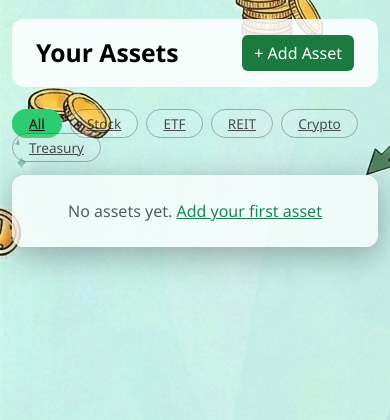
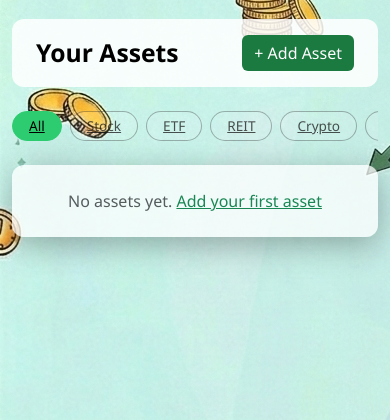
Before and after one commit to DonMarcao/ezinvester, a Django app: page /assets/ in a window 390 px wide. Shown: the part 61-481 px from the top of the page. Run offline with Django 5.2, Linux system fonts and the light colour scheme; the visitor is signed in with stand-in values (Sample User, id 1); data that the repository does not hold is empty.

Commit message:
Add responsiveness: hamburger menu, filter scroll, container max-width for ultrawide

```diff
--- a/portfolio/templates/portfolio/asset_list.html
+++ b/portfolio/templates/portfolio/asset_list.html
@@ -10,13 +10,13 @@
 </div>
 
 <!-- Filter -->
-<div class="mb-3">
-    <a href="{% url 'asset_list' %}" class="filter-btn me-1 {% if not selected_type %}active{% endif %}">All</a>
-    <a href="?type=STOCK" class="filter-btn me-1 {% if selected_type == 'STOCK' %}active{% endif %}">Stock</a>
-    <a href="?type=ETF" class="filter-btn me-1 {% if selected_type == 'ETF' %}active{% endif %}">ETF</a>
-    <a href="?type=REIT" class="filter-btn me-1 {% if selected_type == 'REIT' %}active{% endif %}">REIT</a>
-    <a href="?type=CRYPTO" class="filter-btn me-1 {% if selected_type == 'CRYPTO' %}active{% endif %}">Crypto</a>
-    <a href="?type=TREASURY" class="filter-btn {% if selected_type == 'TREASURY' %}active{% endif %}">Treasury</a>
+<div class="mb-3 d-flex flex-nowrap overflow-auto pb-2" style="gap: 8px;">
+    <a href="{% url 'asset_list' %}" class="filter-btn flex-shrink-0 {% if not selected_type %}active{% endif %}">All</a>
+    <a href="?type=STOCK" class="filter-btn flex-shrink-0 {% if selected_type == 'STOCK' %}active{% endif %}">Stock</a>
+    <a href="?type=ETF" class="filter-btn flex-shrink-0 {% if selected_type == 'ETF' %}active{% endif %}">ETF</a>
+    <a href="?type=REIT" class="filter-btn flex-shrink-0 {% if selected_type == 'REIT' %}active{% endif %}">REIT</a>
+    <a href="?type=CRYPTO" class="filter-btn flex-shrink-0 {% if selected_type == 'CRYPTO' %}active{% endif %}">Crypto</a>
+    <a href="?type=TREASURY" class="filter-btn flex-shrink-0 {% if selected_type == 'TREASURY' %}active{% endif %}">Treasury</a>
 </div>
 
 {% if assets %}
--- a/templates/base.html
+++ b/templates/base.html
@@ -51,6 +51,17 @@
                 padding: 0;
                 position: static;
                 min-width: unset;
+            }
+        }
+        @media (min-width: 1400px) {
+            .container {
+                max-width: 1320px;
+            }
+        }
+
+        @media (min-width: 2560px) {
+            .container {
+                max-width: 1800px;
             }
         }
         .page-header {
```
Also changed, not shown: portfolio/templates/portfolio/dashboard.html (+7 -7 lines).
